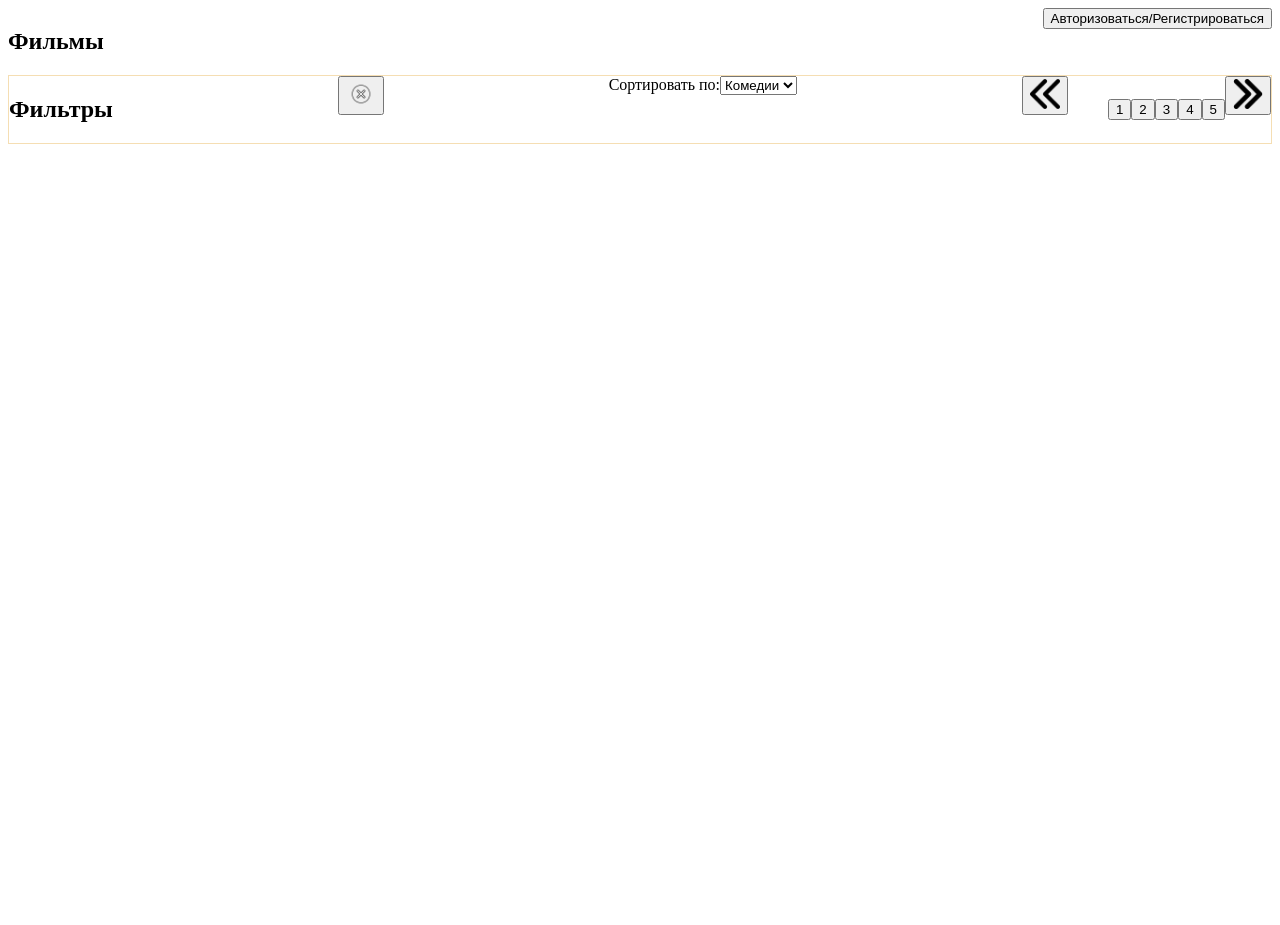
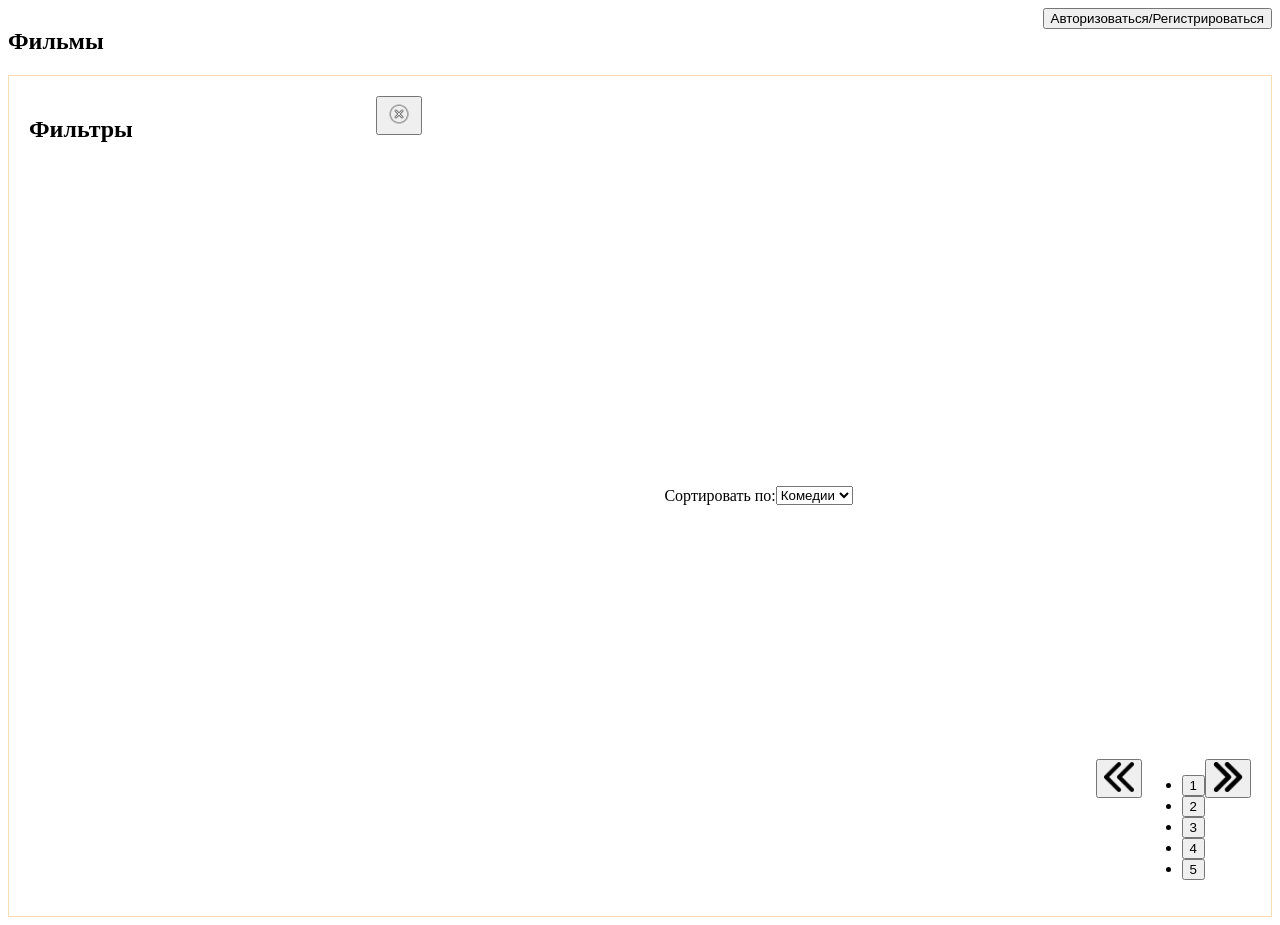
Before and after one commit to Kirillv8/-cinema-site-, a React (Vite) app: page / in a window 1280 px wide. Before the commit the page ends 800 px from the top, so only its background shows below. Built offline with nearby package versions, Linux system fonts and the light colour scheme.

Commit message:
fix/filter-close-button-url In the filter and pagination components, the styles for flexes have been corrected

```diff
--- a/src/components/Filters/Filters.scss
+++ b/src/components/Filters/Filters.scss
@@ -1,8 +1,37 @@
+// .section-container {
+//   display: flex;
+//   padding: 20px;
+//   // min-width: 10vw;
+//   width: 400px;
+//   height: 100vh;
+//   border: 1px solid wheat;
+
+// flex-direction: column;
+//   justify-content: space-between;
+//   border: 1px solid wheat;
+// }
+
+// .container-h2 {
+//   display: flex;
+//   align-items: flex-start;
+// }
+
 .section-container {
   display: flex;
   flex-direction: row;
-  justify-content: space-between;
+  justify-content: space-between; /* Распределение: верхняя часть сверху, пагинация снизу */
+  height: 100vh;
+  padding: 20px;
   border: 1px solid wheat;
+}
+
+.container-select {
+  display: flex;
+  justify-content: flex-start;
+  align-items: center;
+}
+.pagination-container {
+  margin-top: auto;
 }
 
 img {
--- a/src/components/Filters/Filters.tsx
+++ b/src/components/Filters/Filters.tsx
@@ -1,12 +1,12 @@
-import Pagination from '../Pagination/Pagination';
-import imageCloseButton from '../../assets/free-icon-close-button.png';
-import './Filters.scss';
+import Pagination from "../Pagination/Pagination";
+import imageCloseButton from "../../assets/free-icon-close-button.png";
+import "./Filters.scss";
 const Filters = () => {
   return (
     <>
       <section>
         <div className="section-container">
-          <div>
+          <div className="container-h2">
             <h2>Фильтры</h2>
           </div>
           <div>
@@ -14,7 +14,7 @@ const Filters = () => {
               <img src={imageCloseButton} alt="close-button" />
             </button>
           </div>
-          <div>
+          <div className="container-select">
             <label htmlFor="films">Сортировать по:</label>
             <select name="films" id="films">
               <option>Комедии</option>
@@ -22,7 +22,9 @@ const Filters = () => {
               <option>Драмы</option>
             </select>
           </div>
-          <Pagination />
+          <div className="pagination-container">
+            <Pagination />
+          </div>
         </div>
       </section>
     </>
--- a/src/components/Pagination/Pagination.scss
+++ b/src/components/Pagination/Pagination.scss
@@ -1,28 +1,34 @@
+// .container-pagination {
+//   display: flex;
+//   flex-direction: row;
+
+// }
+
+// ul {
+//   display: flex;
+//   flex-direction: row;
+//   align-items: center;
+//   list-style: none;
+// }
+// ul > li {
+//   display: flex;
+//   justify-content: center;
+// }
+// .arrow-image-left {
+//   width: 30px;
+//   height: 30px;
+// }
+
+// .arrow-image-right {
+//   width: 30px;
+//   height: 30px;
+// }
+
+// button:hover {
+//   background: #f0f0f0;
+// }
 .container-pagination {
   display: flex;
   flex-direction: row;
+  justify-content: flex-end;
 }
-
-ul {
-  display: flex;
-  flex-direction: row;
-  align-items: center;
-  list-style: none;
-}
-ul > li {
-  display: flex;
-  justify-content: center;
-}
-.arrow-image-left {
-  width: 30px;
-  height: 30px;
-}
-
-.arrow-image-right {
-  width: 30px;
-  height: 30px;
-}
-
-button:hover {
-  background: #f0f0f0;
-}
```
Also changed, not shown: src/styles/components/reg-modal-container.scss (+5 -5 lines).
